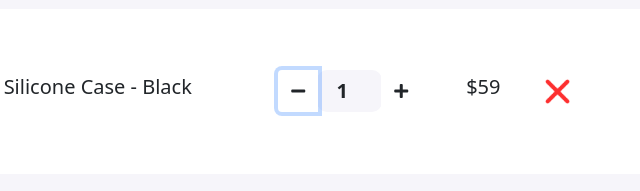
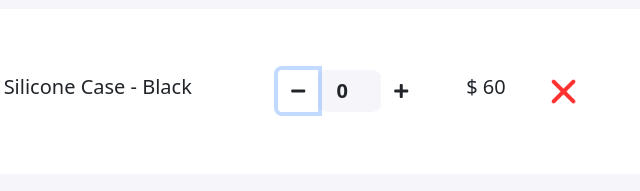
Before and after one commit to Emon-bot/shopping-cart-main, a plain HTML site: page index.html in a window 1280 px wide. Both pictures are taken after a click on the button 748 px from the left and 465 px from the top of the page. Shown: the part 374-565 px from the top of the page, 450-1090 px from the left. Drawn offline with nearby package versions, Linux system fonts and the light colour scheme.

Commit message:
case-number updated

```diff
--- a/index.html
+++ b/index.html
@@ -45,12 +45,12 @@
                      </div>
                      <div class="col-md-5 center-item">
                         <div class="input-group number-spinner">
-                           <button class="btn btn-default"><i class="fas fa-minus"></i></button>
+                           <button id="btn-case-minus" class="btn btn-default"><i class="fas fa-minus"></i></button>
                            <input id="case-number-field" type="number" min="0" class="form-control text-center" value="1">
                            <button id="btn-case-plus" class="btn btn-default"><i class="fas fa-plus"></i></button>
 
                         </div>
-                        <h5>$59</h5>
+                        <h5>$ <span id="case-price">60</span></h5>
                         <img src="images/remove.png" alt="" class="remove-item">
                      </div>
                   </div>
--- a/js/case.js
+++ b/js/case.js
@@ -1,8 +1,31 @@
-document.getElementById('btn-case-plus').addEventListener('click', function(){
+
+function updateCaseNumber(isIncrease){
     const caseNumberField = document.getElementById('case-number-field');
     const caseNumberString = caseNumberField.value;
     const previousCaseNumber = parseInt(caseNumberString);
 
-    const newCaseNumber = previousCaseNumber + 1;
+    let newCaseNumber;
+
+    if(isIncrease  === true){
+        newCaseNumber = previousCaseNumber + 1;
+    }
+    else{
+        newCaseNumber = previousCaseNumber - 1;
+    }
+
     caseNumberField.value = newCaseNumber;
+
+    return newCaseNumber;
+}
+
+
+document.getElementById('btn-case-plus').addEventListener('click', function(){
+    const newCaseNumber = updateCaseNumber(true);
+    const caseTotalPrice = newCaseNumber * 59;
+    const caseTotalElement = document.getElementById('case-price');
+   caseTotalElement.innerText = caseTotalPrice;
+});
+
+document.getElementById('btn-case-minus').addEventListener('click', function(){
+    updateCaseNumber(false);
 })
```
